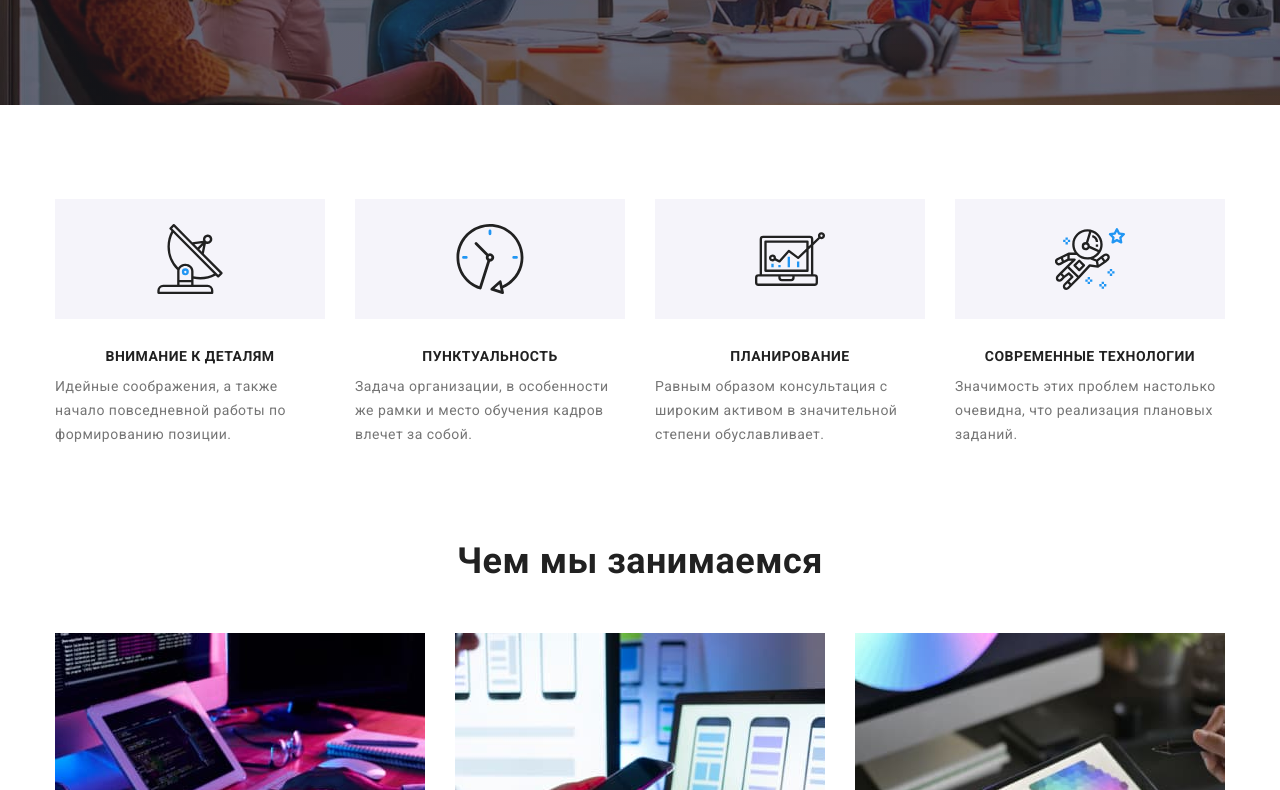
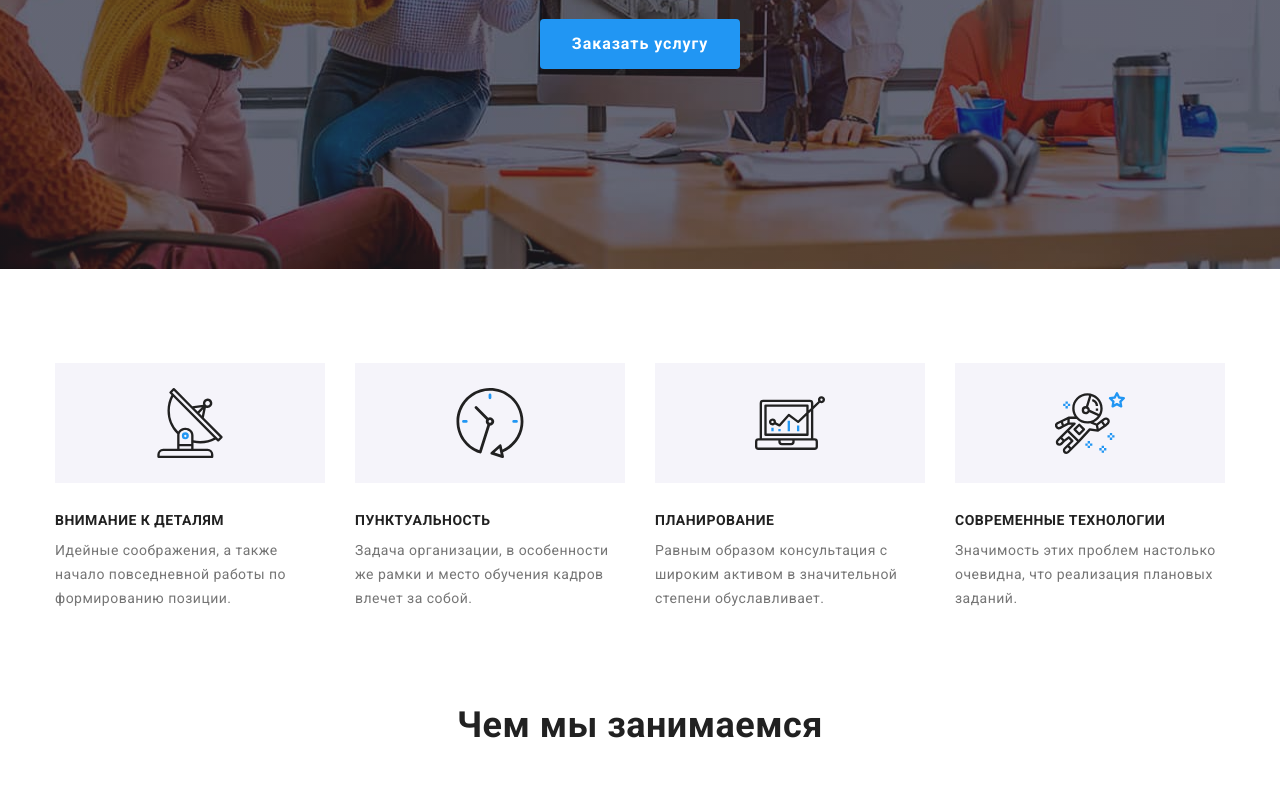
Before and after one commit to SalenkoDmytro/goit-markup-hw-08, a plain HTML site: page index.html in a window 1280 px wide. Shown: the part 412-1202 px from the top of the page. Drawn offline with nearby package versions, Linux system fonts and the light colour scheme.

Commit message:
подправлено позиционирование

```diff
--- a/sass/components/common/footer/_footer.scss
+++ b/sass/components/common/footer/_footer.scss
@@ -33,6 +33,7 @@
   @include mq(desc) {
     margin-bottom: 0;
     margin-right: 70px;
+    text-align: start;
   }
 }
 
--- a/sass/components/common/footer/_subscribe.scss
+++ b/sass/components/common/footer/_subscribe.scss
@@ -5,6 +5,7 @@
   }
   @include mq(desc) {
     margin-left: auto;
+    text-align: left;
   }
 }
 
--- a/sass/components/common/header/_menu-container.scss
+++ b/sass/components/common/header/_menu-container.scss
@@ -17,6 +17,9 @@
     align-items: center;
     margin-left: 88px;
     flex-grow: 1;
+  }
+  @include mq(desc) {
+    margin-left: 93px;
   }
   &.is-open {
     display: flex;
--- a/sass/components/main/_features.scss
+++ b/sass/components/main/_features.scss
@@ -37,6 +37,9 @@
   font-size: 14px;
   line-height: 1.14;
   text-transform: uppercase;
+  @include mq(tab) {
+    text-align: left;
+  }
 }
 
 .features__text {
--- a/sass/components/main/_hero.scss
+++ b/sass/components/main/_hero.scss
@@ -3,7 +3,7 @@
   margin-right: auto;
 
   background-image: linear-gradient(rgba(47, 48, 58, 0.4), rgba(47, 48, 58, 0.4)),
-    url(../../../images/hero-mobile.jpg);
+    url(../images/hero-mobile.jpg);
 
   background-repeat: no-repeat;
   background-position: center;
@@ -13,24 +13,24 @@
   @include mq(mob) {
     @include mq(retina) {
       background-image: linear-gradient(rgba(47, 48, 58, 0.4), rgba(47, 48, 58, 0.4)),
-        url(../../../images/hero-mobile@2x.jpg);
+        url(../images/hero-mobile@2x.jpg);
     }
   }
   @include mq(tab) {
     background-image: linear-gradient(rgba(47, 48, 58, 0.4), rgba(47, 48, 58, 0.4)),
-      url(../../../images/hero-tablet.jpg);
+      url(../images/hero-tablet.jpg);
     @include mq(retina) {
       background-image: linear-gradient(rgba(47, 48, 58, 0.4), rgba(47, 48, 58, 0.4)),
-        url(../../../images/hero-tablet-2x.jpg);
+        url(../images/hero-tablet-2x.jpg);
     }
   }
   @include mq(desc) {
     max-width: 1600px;
     background-image: linear-gradient(rgba(47, 48, 58, 0.4), rgba(47, 48, 58, 0.4)),
-      url(../../../images/hero-desktop.jpg);
+      url(../images/hero-desktop.jpg);
     @include mq(retina) {
       background-image: linear-gradient(rgba(47, 48, 58, 0.4), rgba(47, 48, 58, 0.4)),
-        url(../../../images/hero-desktop@2x.jpg);
+        url(../images/hero-desktop@2x.jpg);
     }
   }
 }
@@ -39,7 +39,7 @@
   padding: 118px 60px;
   text-align: center;
   @include mq(desc) {
-    padding: 200px auto;
+    padding: 200px 0;
   }
 }
 
```
Also changed, not shown: css/main.css, css/main.min.css, 2 other files.
